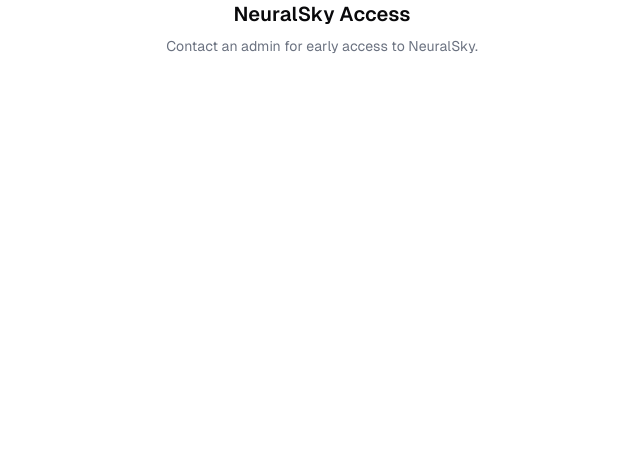
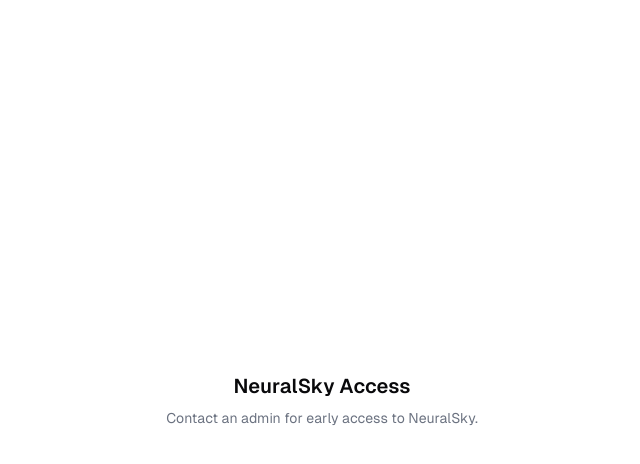
Before and after one commit to MoAzza98/neuralskyassist, a Next.js app: page /register in a window 1280 px wide. Shown: the top 464 px of the page, without its empty margins (318-958 px from the left). Built offline with nearby package versions, Linux system fonts and the light colour scheme.

Commit message:
Update page.tsx

```diff
--- a/app/(auth)/register/page.tsx
+++ b/app/(auth)/register/page.tsx
@@ -43,12 +43,16 @@
   };
 
   return (
+    <div className="flex h-dvh w-screen items-start pt-12 md:pt-0 md:items-center justify-center bg-background">
+      <div className="w-full max-w-md overflow-hidden rounded-2xl gap-12 flex flex-col">
         <div className="flex flex-col items-center justify-center gap-2 px-4 text-center sm:px-16">
           <h3 className="text-xl font-semibold dark:text-zinc-50">NeuralSky Access</h3>
           <p className="text-sm text-gray-500 dark:text-zinc-400">
             Contact an admin for early access to NeuralSky.
           </p>
         </div>
+      </div>
+    </div>
     // <div className="flex h-dvh w-screen items-start pt-12 md:pt-0 md:items-center justify-center bg-background">
     //   <div className="w-full max-w-md overflow-hidden rounded-2xl gap-12 flex flex-col">
     //     <div className="flex flex-col items-center justify-center gap-2 px-4 text-center sm:px-16">
```
